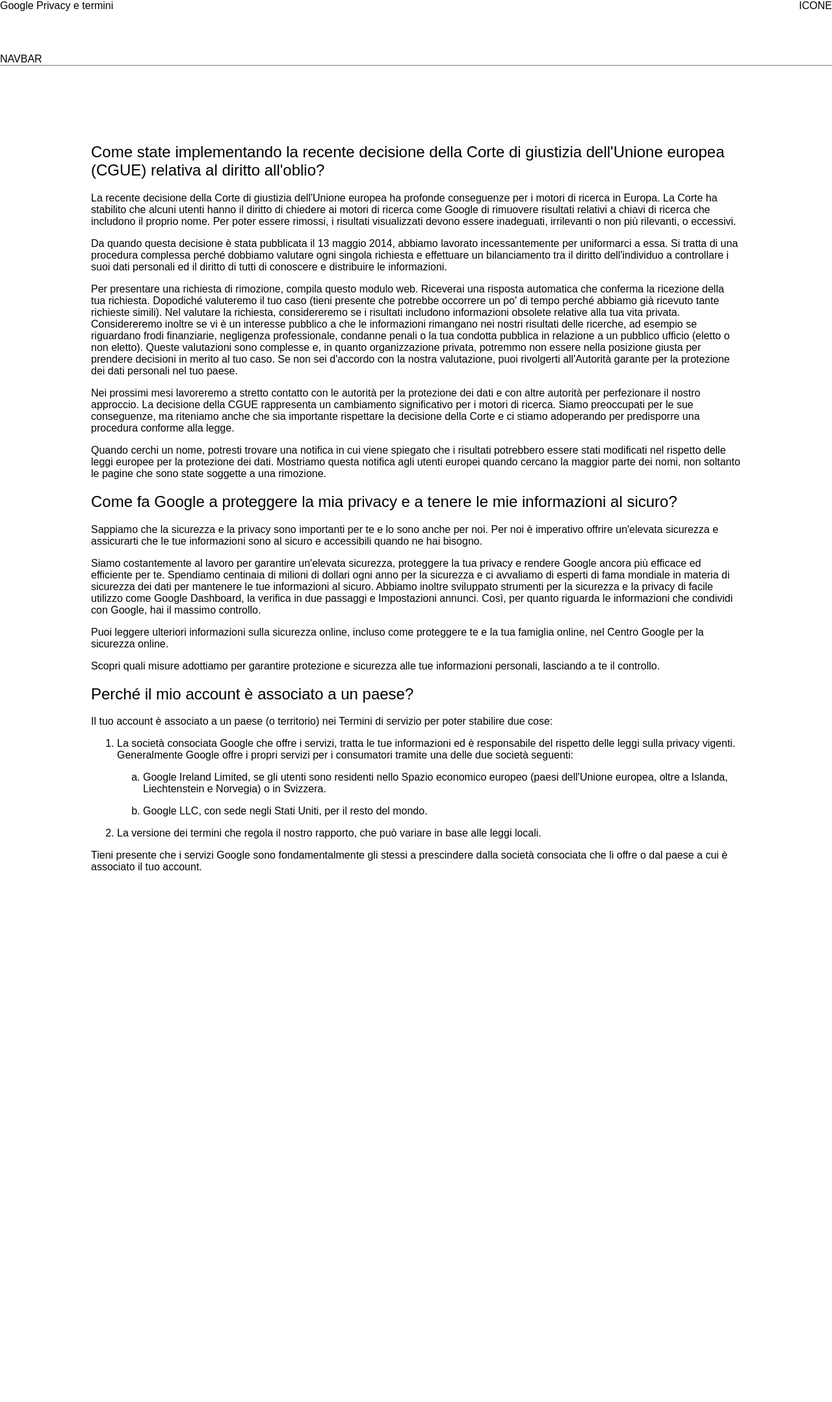
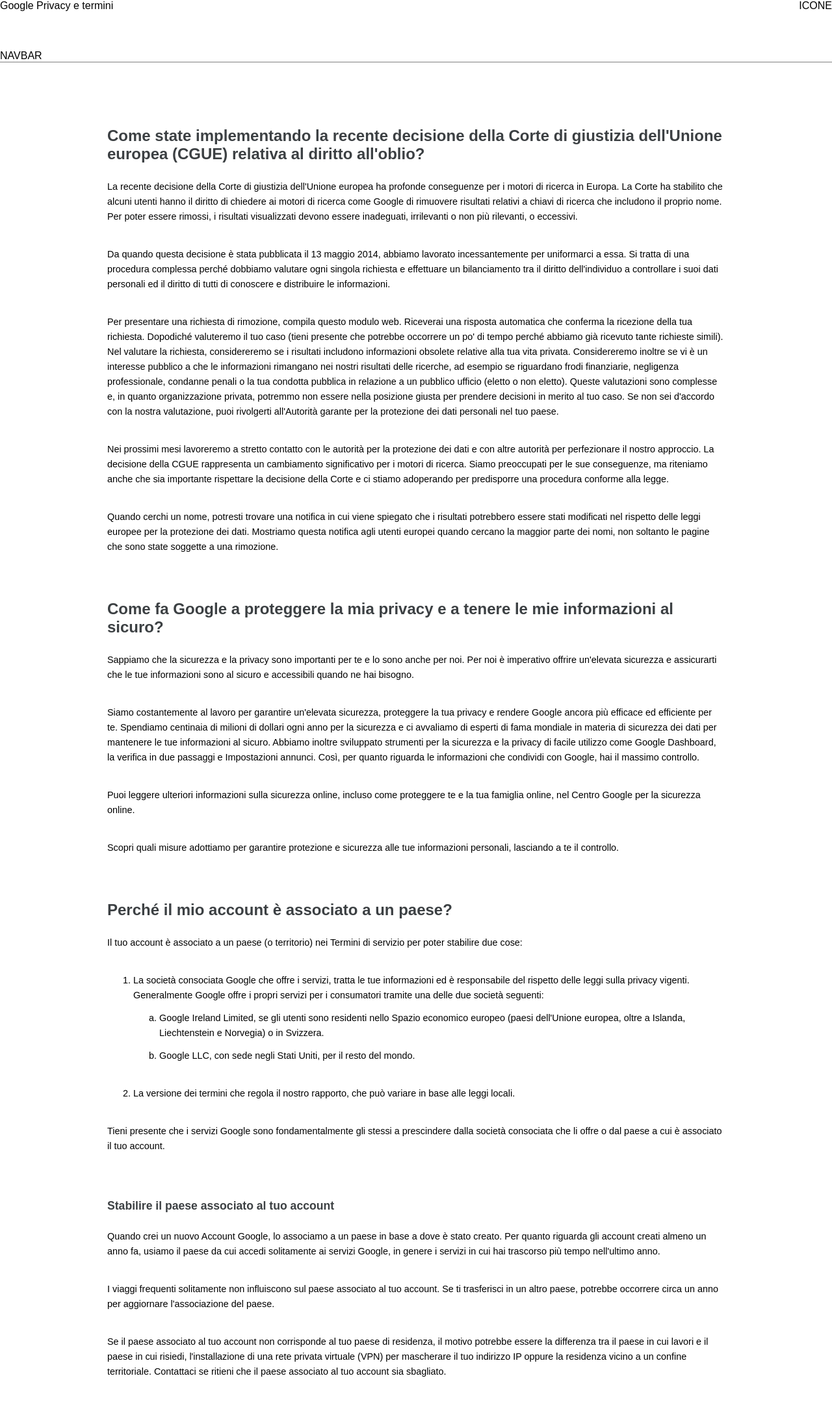
Before and after one commit to Failah/php-google-faq, a PHP site: page / in a window 1280 px wide. Shown: the whole page at 65% size. Before the commit the page ends 1339 px from the top, so only its background shows below. Run offline with PHP 8.4, Linux system fonts and the light colour scheme.

Commit message:
better styling

```diff
--- a/index.php
+++ b/index.php
@@ -7,7 +7,7 @@
     }
 
     #fixed-header {
-        height: 100px;
+        height: 95px;
         width: 100%;
         position: fixed;
         z-index: 10;
@@ -27,14 +27,38 @@
         padding-top: 100px;
     }
 
-    h2 {
-        font-weight: 100;
+    .container div {
+        font-size: 1.5rem;
+        font-weight: 700;
+        color: #3c4043;
+        margin-top: 70px;
+        margin-bottom: 25px;
+    }
+
+    .container p,
+    .container ol {
+        margin-bottom: 35px;
+        font-size: 0.9rem;
+        line-height: 23px;
+    }
+
+    .container li {
+        margin-top: 12px;
+    }
+
+    .container li p {
+        display: none;
+
+    }
+
+    .container span {
+        font-size: 1.1rem;
     }
 
     .container {
-        max-width: 1000px;
+        max-width: 950px;
         margin: 0 auto;
-        padding-top: 100px;
+        padding-top: 25px;
     }
 </style>
 
@@ -71,6 +95,14 @@
             'Tieni presente che i servizi Google sono fondamentalmente gli stessi a prescindere dalla società consociata che li offre o dal paese a cui è associato il tuo account.',
         ]
     ],
+    [
+        'question' => '<span>Stabilire il paese associato al tuo account</span>',
+        'answer' => [
+            'Quando crei un nuovo Account Google, lo associamo a un paese in base a dove è stato creato. Per quanto riguarda gli account creati almeno un anno fa, usiamo il paese da cui accedi solitamente ai servizi Google, in genere i servizi in cui hai trascorso più tempo nell\'ultimo anno.',
+            'I viaggi frequenti solitamente non influiscono sul paese associato al tuo account. Se ti trasferisci in un altro paese, potrebbe occorrere circa un anno per aggiornare l\'associazione del paese.',
+            'Se il paese associato al tuo account non corrisponde al tuo paese di residenza, il motivo potrebbe essere la differenza tra il paese in cui lavori e il paese in cui risiedi, l\'installazione di una rete privata virtuale (VPN) per mascherare il tuo indirizzo IP oppure la residenza vicino a un confine territoriale. Contattaci se ritieni che il paese associato al tuo account sia sbagliato.',
+        ]
+    ],
 ];
 
 ?>
@@ -100,17 +132,15 @@
 
         ?>
 
-                    <h2>
+                    <div>
                         <?php echo $value ?>
-                    </h2>
+                    </div>
 
                     <?php
 
                 } elseif ($periodType == 'answer') {
 
                     for ($j = 0; $j < count($value); $j++) {
-
-
 
                     ?>
 
@@ -119,8 +149,6 @@
                         </p>
 
         <?php
-
-
                     }
                 }
             };
```
